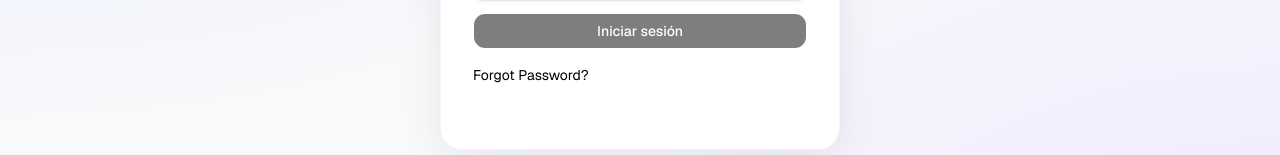
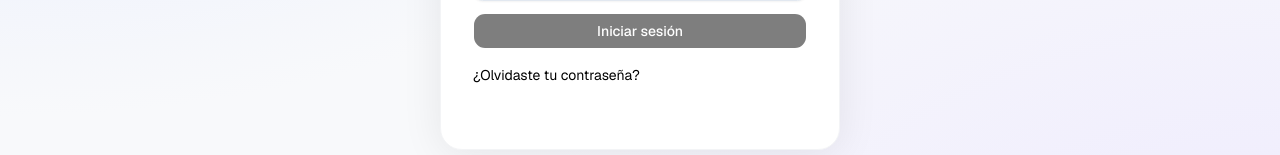
Before and after one commit to IngenieriaParaLaAlimentacion/backoffice, a Next.js app: page /signin in a window 1280 px wide. Shown: the part 449-604 px from the top of the page. Built offline with nearby package versions, Linux system fonts and the light colour scheme.

Commit message:
feat: translate "Forgot Password?" link to Spanish in SignInPage

```diff
--- a/app/(auth)/signin/page.tsx
+++ b/app/(auth)/signin/page.tsx
@@ -9,7 +9,7 @@ export default function SignInPage() {
       </div>
       <SignInForm />
       <Link href="/forgot-password" className="text-sm text-primary hover:underline">
-        Forgot Password?
+        ¿Olvidaste tu contraseña?
       </Link>
     </>
   );
```
